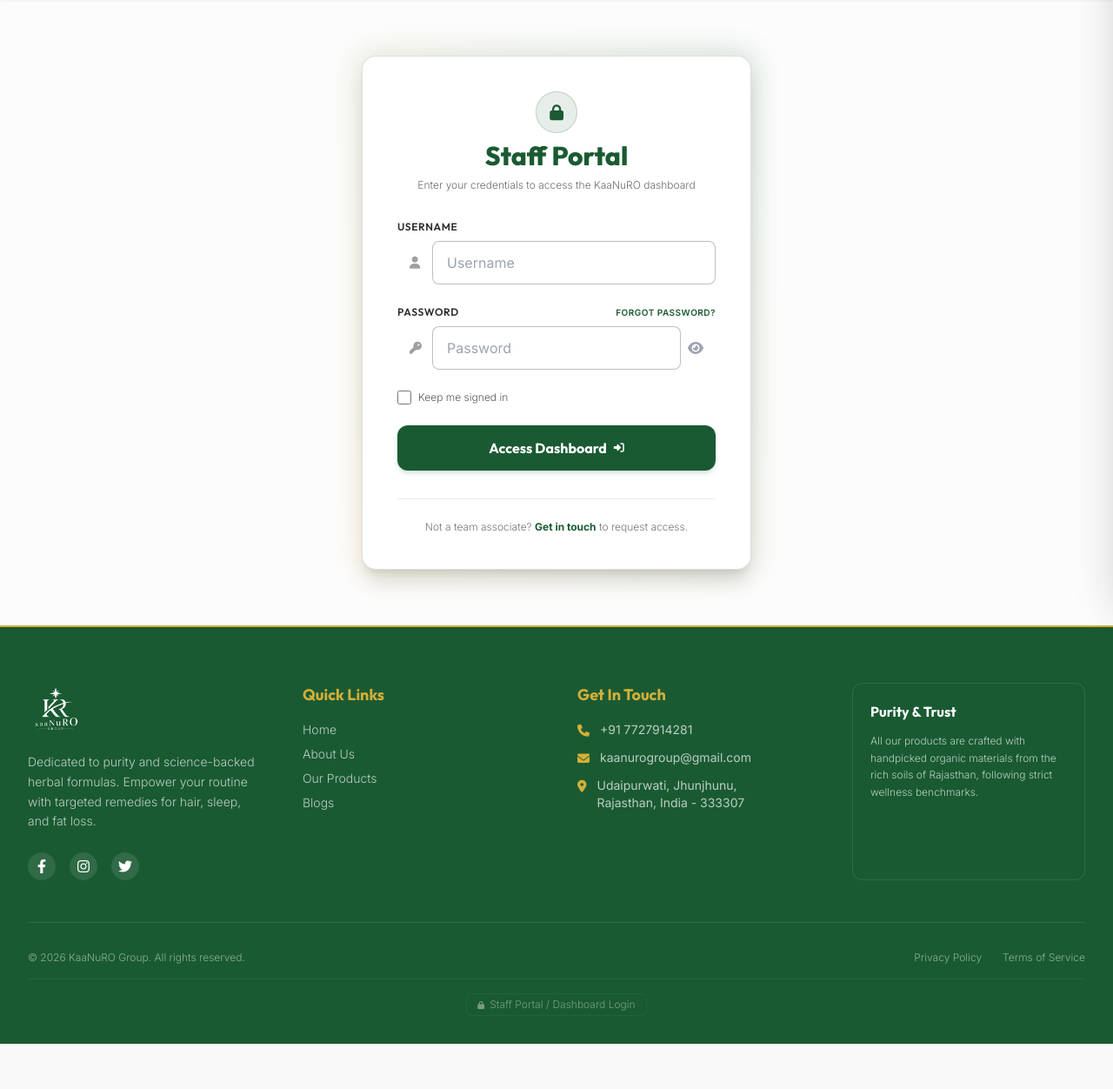
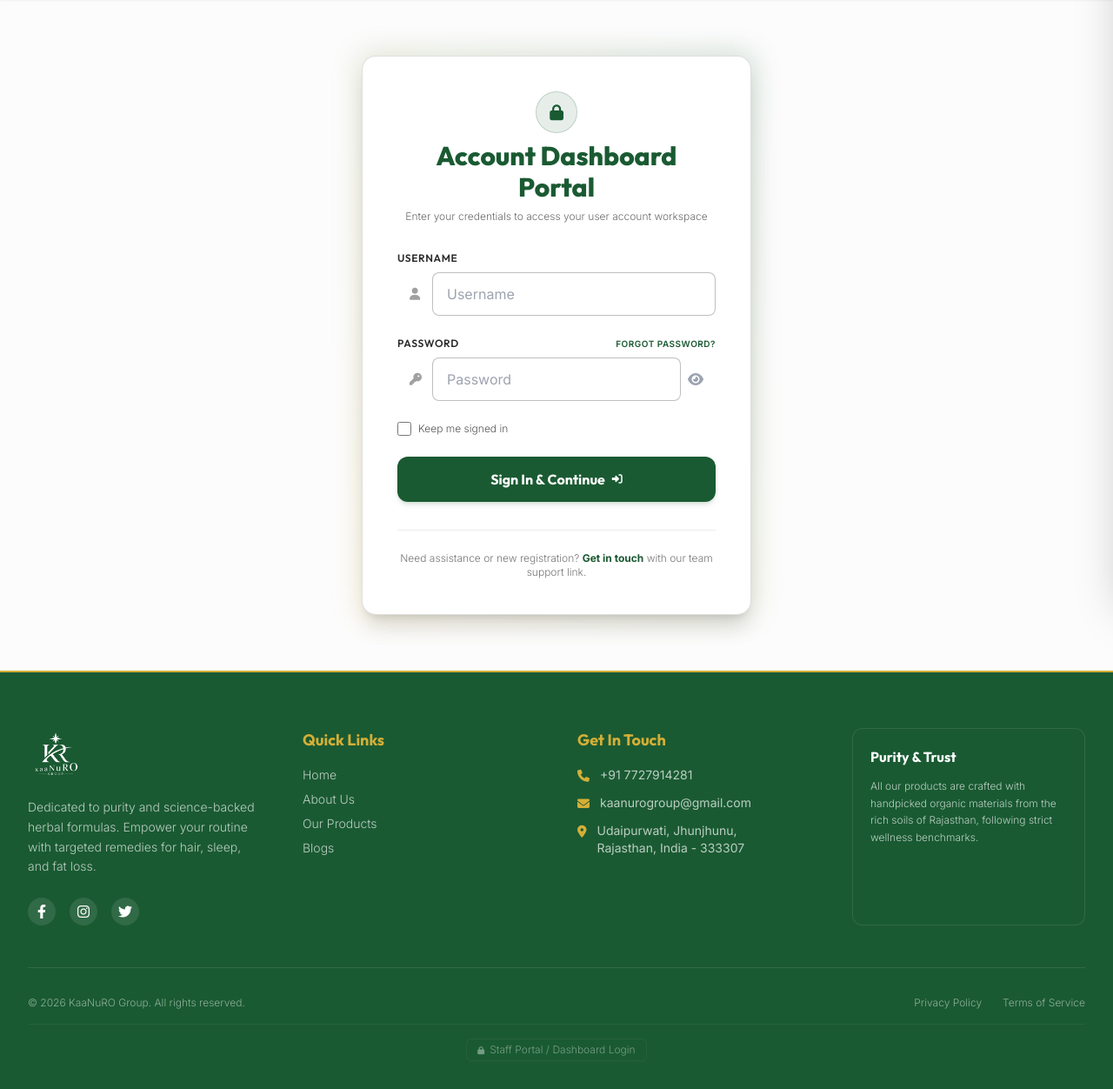
Before and after one commit to swastikchakrabarty/ecomweb, a Django app: page /login/ in a window 1280 px wide. Shown: the part 114-1366 px from the top of the page at 87% size. Before the commit the page ends 1314 px from the top, so only its background shows below. Run offline with Django 5.2, Linux system fonts and the light colour scheme; some libraries are stand-ins or nearby versions; some web fonts are replaced.

Commit message:
Update login.html

```diff
--- a/core/templates/core/login.html
+++ b/core/templates/core/login.html
@@ -1,6 +1,6 @@
 {% extends 'core/base.html' %}
 
-{% block title %}Dashboard Login - KaaNuRO Group{% endblock %}
+{% block title %}Account Access Login - KaaNuRO Group{% endblock %}
 
 {% block content %}
 <section class="min-h-[80vh] flex items-center justify-center bg-lightBeige/50 py-16 px-4">
@@ -14,12 +14,24 @@
                 <span class="inline-flex items-center justify-center w-12 h-12 rounded-full bg-herbalGreen/10 text-herbalGreen border border-herbalGreen/20">
                     <i class="fa-solid fa-lock text-lg"></i>
                 </span>
-                <h2 class="text-3xl font-outfit font-extrabold text-darkGreen">Staff Portal</h2>
-                <p class="text-xs text-organicBrown/70 font-light">Enter your credentials to access the KaaNuRO dashboard</p>
+
+                <!-- DYNAMIC PORTAL IDENTIFIER CHECK -->
+                {% if next and 'cart' in next or 'checkout' in next %}
+                    <h2 class="text-3xl font-outfit font-extrabold text-darkGreen">Secure Checkout Login</h2>
+                    <p class="text-xs text-organicBrown/70 font-light">Please sign in to your customer profile to complete your purchase</p>
+                {% else %}
+                    <h2 class="text-3xl font-outfit font-extrabold text-darkGreen">Account Dashboard Portal</h2>
+                    <p class="text-xs text-organicBrown/70 font-light">Enter your credentials to access your user account workspace</p>
+                {% endif %}
             </div>
 
             <form method="POST" action="{% url 'login' %}" class="space-y-6">
                 {% csrf_token %}
+
+                <!-- CRITICAL SECURITY ROUTING: Forwards next target parameters cleanly into post requests -->
+                {% if next %}
+                    <input type="hidden" name="next" value="{{ next }}" />
+                {% endif %}
 
                 {% if form.non_field_errors %}
                 <div class="bg-rose-50 border border-rose-200 text-rose-800 p-4 rounded-lg text-xs font-medium space-y-1">
@@ -76,14 +88,14 @@
 
                 <!-- Submit Button -->
                 <button type="submit" class="w-full py-3.5 bg-darkGreen hover:bg-herbalGreen text-cream font-outfit font-bold rounded-xl transition-all shadow-md shadow-darkGreen/15 flex items-center justify-center space-x-2">
-                    <span>Access Dashboard</span>
+                    <span>Sign In & Continue</span>
                     <i class="fa-solid fa-right-to-bracket text-xs"></i>
                 </button>
             </form>
 
             <div class="pt-6 border-t border-[#5C4033]/10 text-center">
                 <p class="text-xs text-organicBrown/65 font-light">
-                    Not a team associate? <a href="{% url 'home' %}#contact" class="text-herbalGreen font-bold hover:underline">Get in touch</a> to request access.
+                    Need assistance or new registration? <a href="{% url 'home' %}#contact" class="text-herbalGreen font-bold hover:underline">Get in touch</a> with our team support link.
                 </p>
             </div>
         </div>
```
